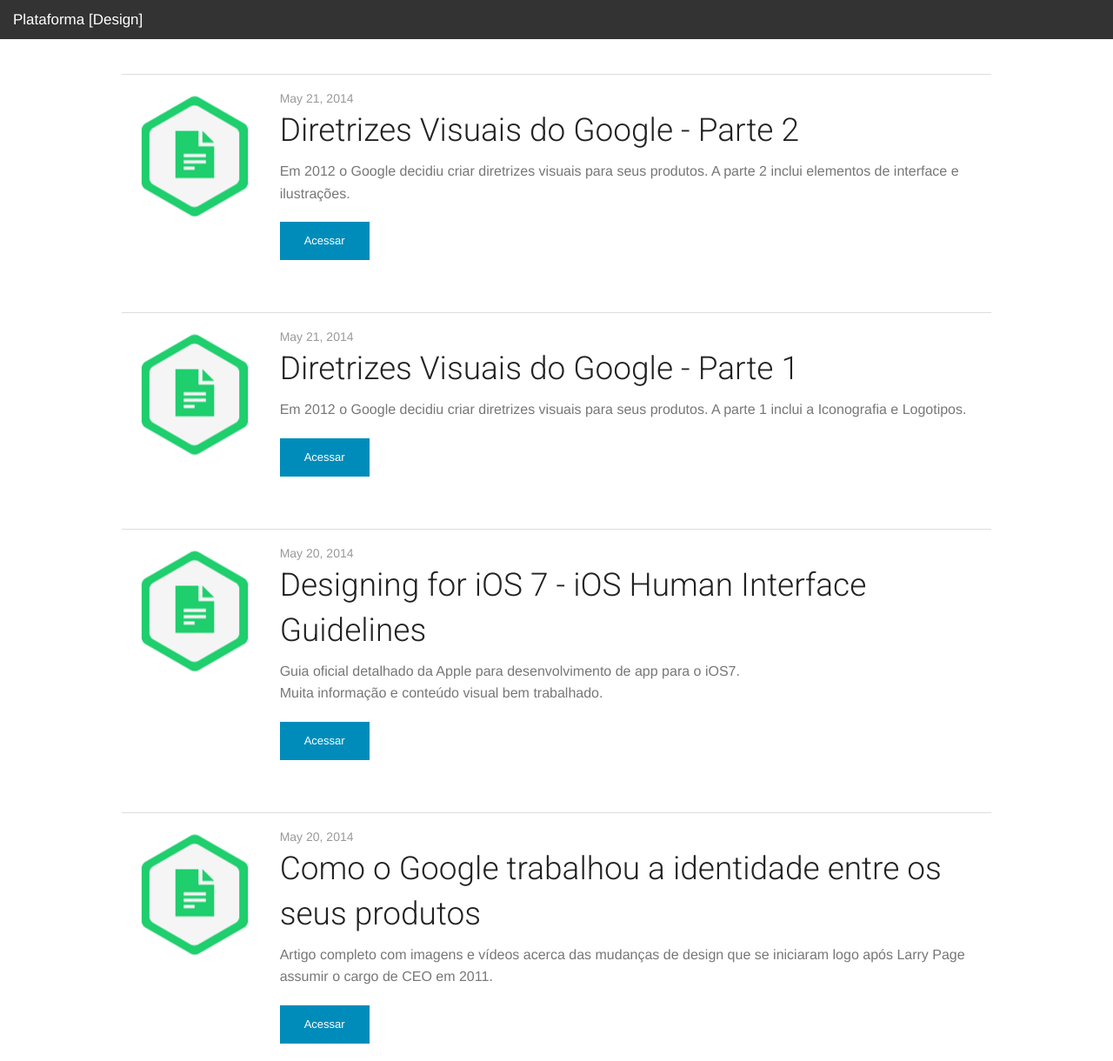
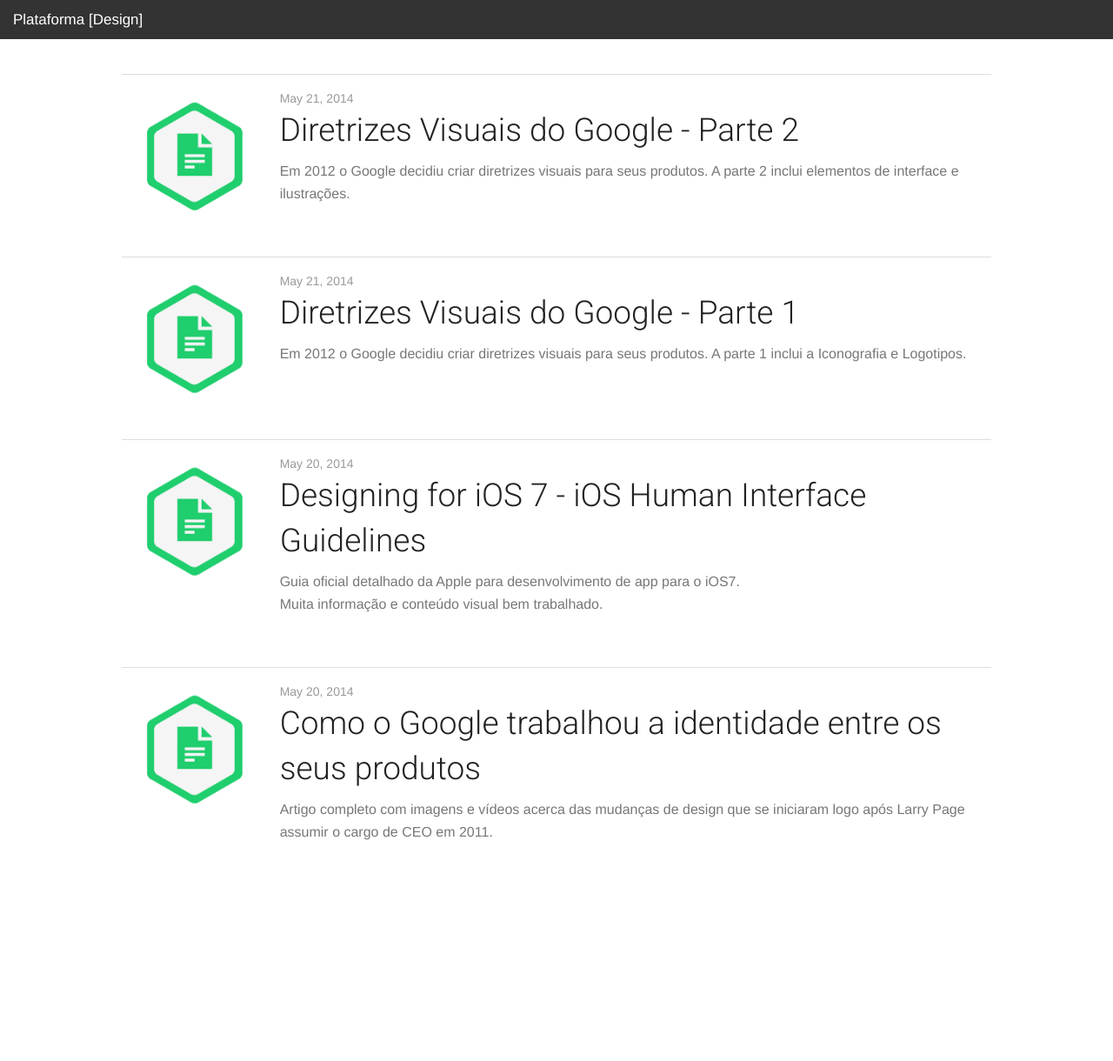
Before and after one commit to rafaelv90/design, a Jekyll site: the page built from index.html, in a window 1280 px wide. Shown: the whole page at 87% size. Built offline with Jekyll 4.4.1, drawn with Linux system fonts in a browser that asks for light colours; after the commit the page ends 989 px from its top, so only the background shows below that.

Commit message:
Ajustes no ícone do conteúdo; Botão acessar retirado (link no título)

```diff
--- a/css/custom.css
+++ b/css/custom.css
@@ -10,14 +10,17 @@
 
 .post .icon.video {
   background: url(../images/icon-video.png) center no-repeat;
+  background-size: contain;
 }
 
 .post .icon.article {
   background: url(../images/icon-article.png) center no-repeat;
+  background-size: contain;
 }
 
 .post .icon.file {
   background: url(../images/icon-file.png) center no-repeat;
+  background-size: contain;
 }
 
 .post-date {
@@ -34,6 +37,14 @@
   font-weight: 300;
 }
 
+/*.post a h2{
+  color: #2980B9;
+}*/
+
+.post a h2:hover{
+  color: #2980B9;
+}
+
 .post .comment {
   color: #777;
 }
--- a/index.html
+++ b/index.html
@@ -10,9 +10,8 @@
   </div>
   <div class="small-10 columns">
     <span class="post-date">{{ post.date | date: "%b %-d, %Y" }}</span>
-    <h2 class="title">{{ post.title }}</h2>
+    <a href="{{ post.link }}" target="_blank"><h2 class="title">{{ post.title }}</h2></a>
     <div class="comment">{{ post.content }}</div>
-    <a class="small button" href="{{ post.link }}">Acessar</a>
   </div>
 </div>
 {% endfor %}
```
